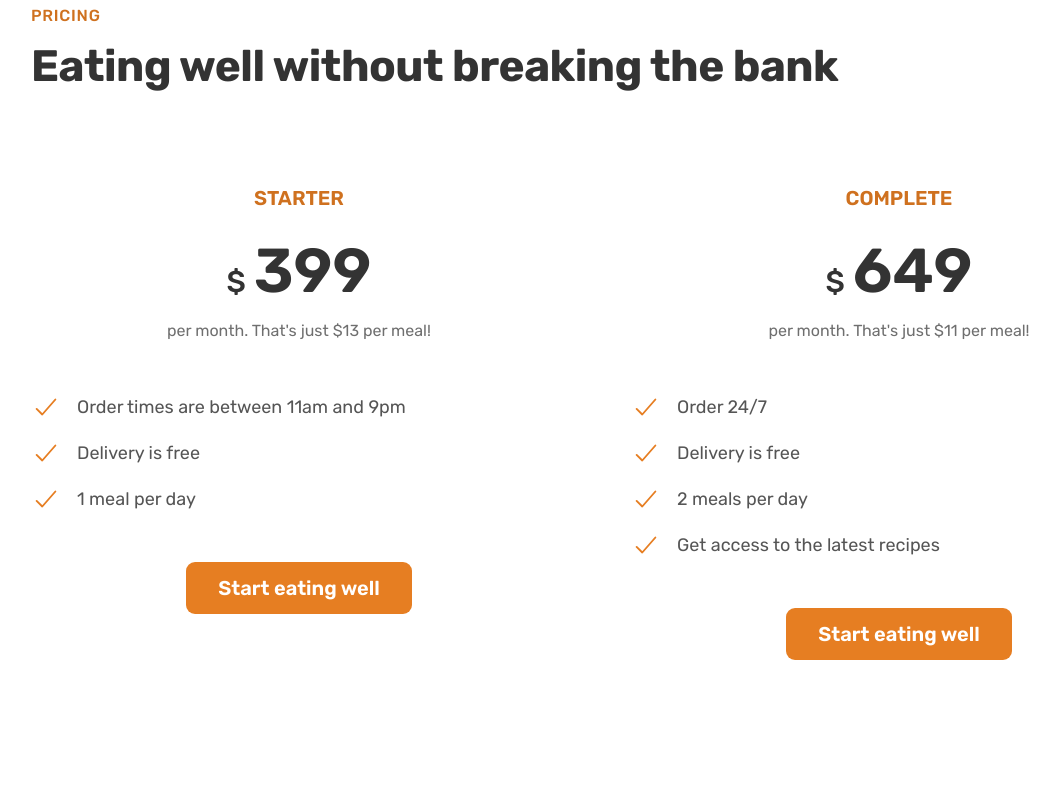
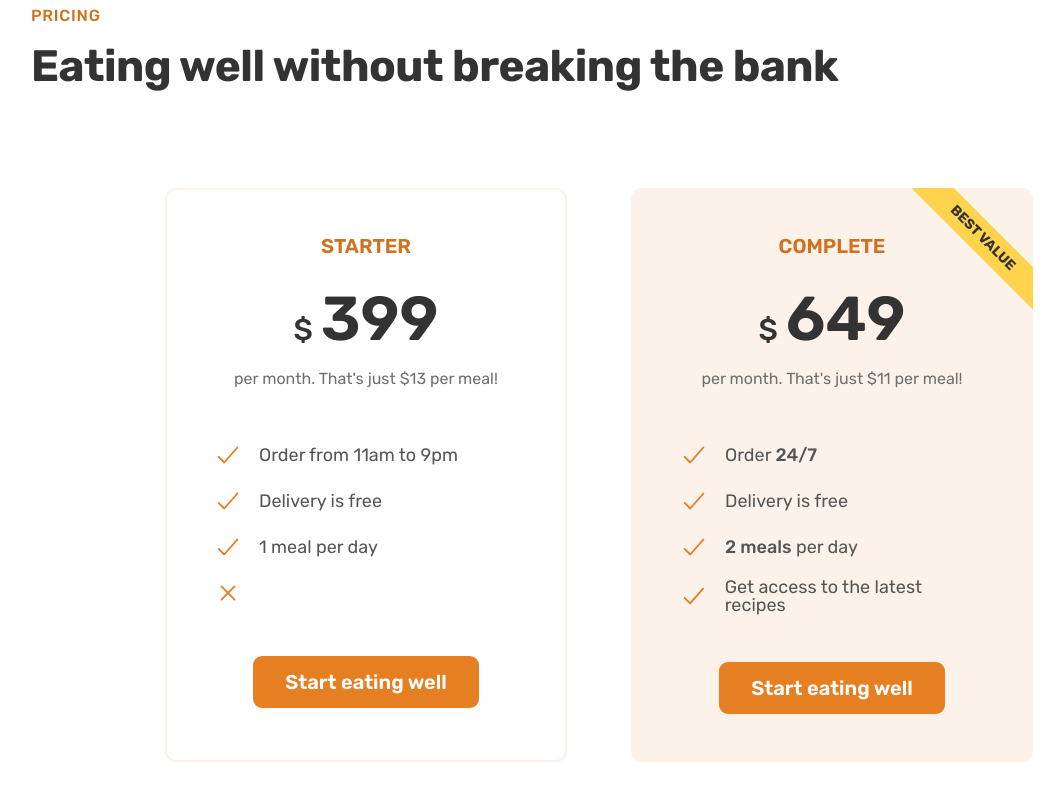
Before and after one commit to Mully7773/Omnifood, a plain HTML site: page index.html in a window 1280 px wide. Shown: the part 4699-5499 px from the top of the page, without its empty margins (41-1105 px from the left). Before the commit the page ends 5455 px from the top, so only its background shows below. Drawn offline with nearby package versions, Linux system fonts and the light colour scheme.

Commit message:
Finished styling the pricing section and added pricing banners

```diff
--- a/css/style.css
+++ b/css/style.css
@@ -372,6 +372,39 @@
   padding: 9.6rem 0;
 }
 
+.pricing-plan {
+  border-radius: 11px;
+
+  /* With width set here, these components take up only 75% of their grid cell */
+  width: 75%;
+}
+
+.pricing-plan--starter {
+  justify-self: end;
+  border: 2px solid #fdf2e9;
+  padding: 4.6rem;
+}
+
+.pricing-plan--complete {
+  background-color: #fdf2e9;
+  padding: 4.8rem;
+  position: relative;
+  overflow: hidden;
+}
+.pricing-plan--complete::after {
+  position: absolute;
+  top: 6%;
+  right: -18%;
+  background-color: #ffd34b;
+  color: #333;
+  padding: 0.8rem 8rem;
+  content: "Best value";
+  text-transform: uppercase;
+  font-size: 1.4rem;
+  font-weight: 700;
+  transform: rotate(45deg);
+}
+
 .plan-header {
   text-align: center;
   margin-bottom: 4.8rem;
--- a/index.html
+++ b/index.html
@@ -433,7 +433,7 @@
         </div>
 
         <div class="container grid grid--2-cols">
-          <div class="pricing-plan">
+          <div class="pricing-plan pricing-plan--starter">
             <header class="plan-header">
               <p class="plan-name">Starter</p>
               <p class="plan-price"><span>$</span>399</p>
@@ -442,7 +442,7 @@
             <ul class="list">
               <li class="list-item">
                 <ion-icon class="list-icon" name="checkmark-outline"></ion-icon
-                ><span>Order times are between 11am and 9pm</span>
+                ><span>Order from 11am to 9pm</span>
               </li>
               <li class="list-item">
                 <ion-icon class="list-icon" name="checkmark-outline"></ion-icon
@@ -452,13 +452,16 @@
                 <ion-icon class="list-icon" name="checkmark-outline"></ion-icon
                 ><span>1 meal per day</span>
               </li>
+              <li class="list-item">
+                <ion-icon class="list-icon" name="close-outline"></ion-icon>
+              </li>
             </ul>
             <div class="plan-sign-up">
               <a href="#" class="btn btn--full">Start eating well</a>
             </div>
           </div>
 
-          <div class="pricing-plan">
+          <div class="pricing-plan pricing-plan--complete">
             <header class="plan-header">
               <p class="plan-name">Complete</p>
               <p class="plan-price"><span>$</span>649</p>
@@ -467,7 +470,7 @@
             <ul class="list">
               <li class="list-item">
                 <ion-icon class="list-icon" name="checkmark-outline"></ion-icon
-                ><span>Order 24/7</span>
+                ><span>Order <strong>24/7</strong> </span>
               </li>
               <li class="list-item">
                 <ion-icon class="list-icon" name="checkmark-outline"></ion-icon
@@ -475,7 +478,7 @@
               </li>
               <li class="list-item">
                 <ion-icon class="list-icon" name="checkmark-outline"></ion-icon
-                ><span>2 meals per day</span>
+                ><span><strong>2 meals</strong> per day</span>
               </li>
               <li class="list-item">
                 <ion-icon class="list-icon" name="checkmark-outline"></ion-icon
```
